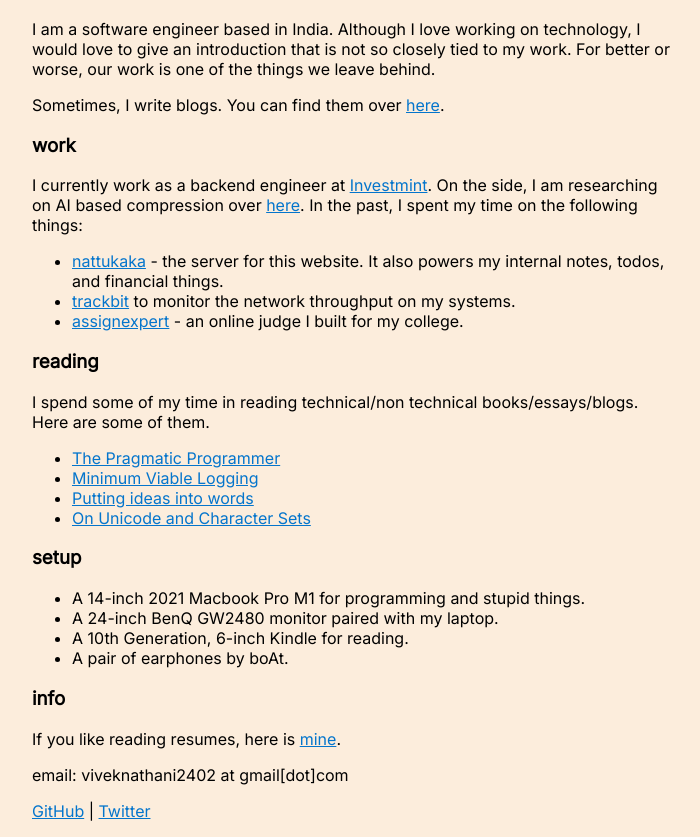
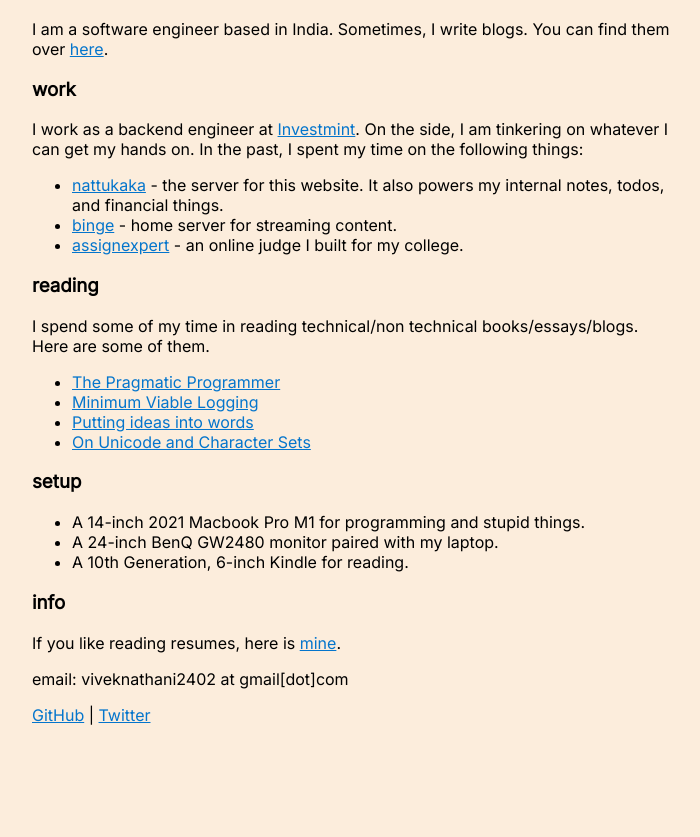
Before and after one commit to viveknathani/nattukaka, a plain HTML site: page static/pages/home.html in a window 1280 px wide. Shown: the part 63-900 px from the top of the page, without its empty margins (288-988 px from the left). After the commit the page ends 804 px from the top, so only its background shows below. Drawn offline with Linux system fonts and the light colour scheme.

Commit message:
chore: edit home

```diff
--- a/static/pages/home.html
+++ b/static/pages/home.html
@@ -8,14 +8,14 @@
 </head>
 <body>
     <h1>hi, I am Vivek</h1>
-    <p>I am a software engineer based in India. Although I love working on technology, I would love to give an introduction that is not so closely tied to my work. For better or worse, our work is one of the things we leave behind.</p>
-    <p>Sometimes, I write blogs. You can find them over <a href="/blog">here</a>.</p>
+    <p></p>
+    <p>I am a software engineer based in India. Sometimes, I write blogs. You can find them over <a href="/blog">here</a>.</p>
 
     <h3>work</h3>
-    <p>I currently work as a backend engineer at <a href="https://www.investmint.club/">Investmint</a>. On the side, I am researching on AI based compression over <a href="https://chotuu.dev">here</a>. In the past, I spent my time on the following things:</p>
+    <p>I work as a backend engineer at <a href="https://www.investmint.club/">Investmint</a>. On the side, I am tinkering on whatever I can get my hands on. In the past, I spent my time on the following things:</p>
     <ul>
         <li><a href="https://github.com/viveknathani/nattukaka/">nattukaka</a> - the server for this website. It also powers my internal notes, todos, and financial things.</li>
-        <li><a href="https://github.com/viveknathani/trackbit">trackbit</a> to monitor the network throughput on my systems.</li>
+        <li><a href="https://github.com/viveknathani/binge">binge</a> - home server for streaming content.</li>
         <li><a href="https://github.com/assignexpert/assignexpert">assignexpert</a> - an online judge I built for my college.</li>
     </ul>
 
@@ -33,7 +33,6 @@
         <li>A 14-inch 2021 Macbook Pro M1 for programming and stupid things.</li>
         <li>A 24-inch BenQ GW2480 monitor paired with my laptop.</li>
         <li>A 10th Generation, 6-inch Kindle for reading.</li>
-        <li>A pair of earphones by boAt.</li>
     </ul>
 
     <h3>info</h3>
```
